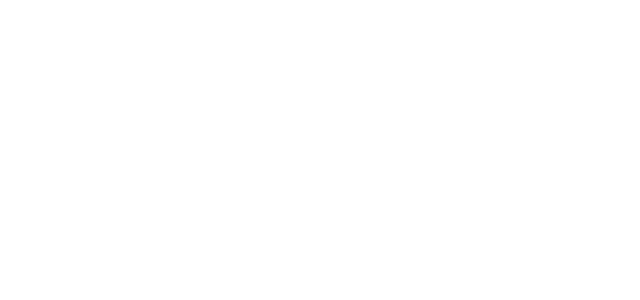
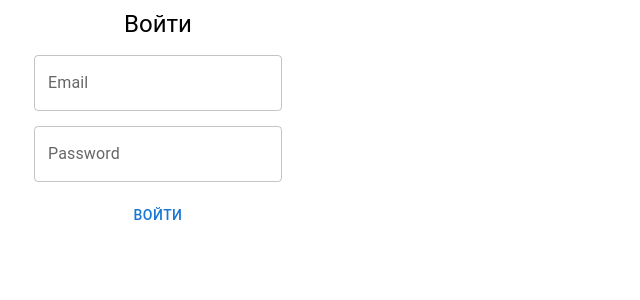
Before and after one commit to Goliardo17/event-map, a Next.js app in the folder client/: page / in a window 1280 px wide. Shown: the top 300 px of the page, without its empty margins (0-640 px from the left). Built offline with nearby package versions, Linux system fonts and the light colour scheme.

Commit message:
EM-10: создание компонента SideBar

```diff
--- a/client/src/entity/user/signIn/index.tsx
+++ b/client/src/entity/user/signIn/index.tsx
@@ -3,7 +3,7 @@
 import Box from "@mui/material/Box"
 import TextField from "@mui/material/TextField"
 import { useForm } from "react-hook-form"
-import { SxProps, Theme, Typography } from "@mui/material"
+import { Button, SxProps, Theme, Typography } from "@mui/material"
 
 type SignInForm = {
     email: string,
@@ -20,7 +20,15 @@
 export const SignIn: React.FC = () => {
     const {
         register,
+        getValues
     } = useForm()
+
+    const onSend = () => {
+        const data = getValues("user")
+        const jsonData = JSON.stringify(data)
+
+        localStorage.setItem("user", jsonData)
+    }
 
     return (
         <Box sx={style}>
@@ -28,14 +36,15 @@
             <TextField
                 label="Email"
                 type="email"
-                {...register("email")}
+                {...register("user.email")}
             />
             <TextField
                 id="outlined-password-input"
                 label="Password"
                 type="password"
-                {...register("password")}
+                {...register("user.password")}
             />
+            <Button onClick={onSend}>Войти</Button>
         </Box>
     )
 }
--- a/client/src/pages/preview/index.tsx
+++ b/client/src/pages/preview/index.tsx
@@ -1,5 +1,6 @@
+import { SideBar } from "@/src/widget/sidbar"
 import React from "react"
 
 export const Preview: React.FC = () => {
-    return <></>
+    return <><SideBar/></>
 }
--- a/client/src/widget/sidbar/index.tsx
+++ b/client/src/widget/sidbar/index.tsx
@@ -1,5 +1,18 @@
+import { SignIn } from "@/src/entity/user/signIn"
+import { SxProps, Theme } from "@mui/material"
 import Box from "@mui/material/Box"
 
+const style: SxProps<Theme> = {
+    width: "300px",
+    display: "flex",
+    flexDirection: "column",
+    gap: "25px"
+}
+
 export const SideBar: React.FC = () => {
-    return (<Box></Box>)
+    return (
+        <Box sx={style}>
+            <SignIn />
+        </Box>
+    )
 }
```
Also changed, not shown: client/src/feature/SendForm/index.tsx (deleted, +0 -21 lines).
